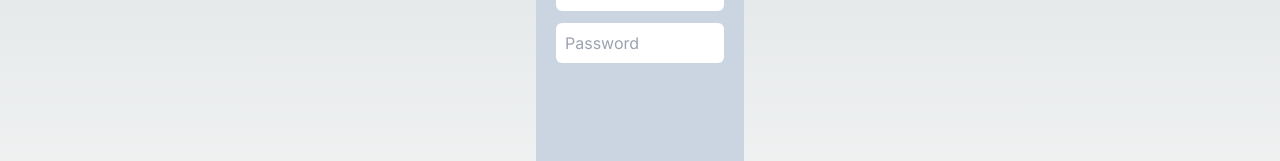
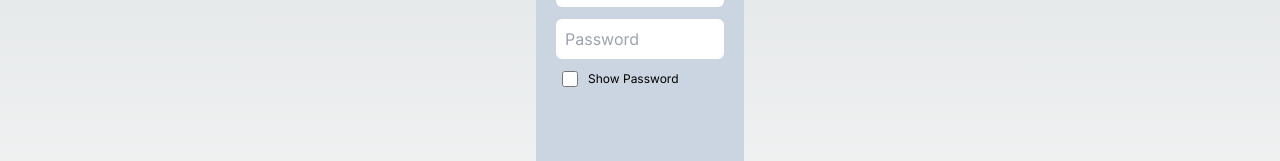
Before and after one commit to motionnblur/todo-app-client, a Next.js app: page /login in a window 1280 px wide. Shown: the part 325-486 px from the top of the page. Built offline with nearby package versions, Linux system fonts and the light colour scheme.

Commit message:
Add show password input

```diff
--- a/app/login/page.tsx
+++ b/app/login/page.tsx
@@ -19,7 +19,13 @@ export default function page() {
               className="w-full h-10 rounded-md text-stone-900"
               placeholder="  Password"
             />
-            <div className="w-full h-4"></div>
+            <div className="w-full h-6 flex flex-row">
+              <input
+                type="checkbox"
+                className="w-1/6 h-4 rounded-md cursor-pointer"
+              />
+              <div className="text-black text-xs ml-1">Show Password</div>
+            </div>
           </div>
           <div className="w-full h-24"></div>
         </div>
```
